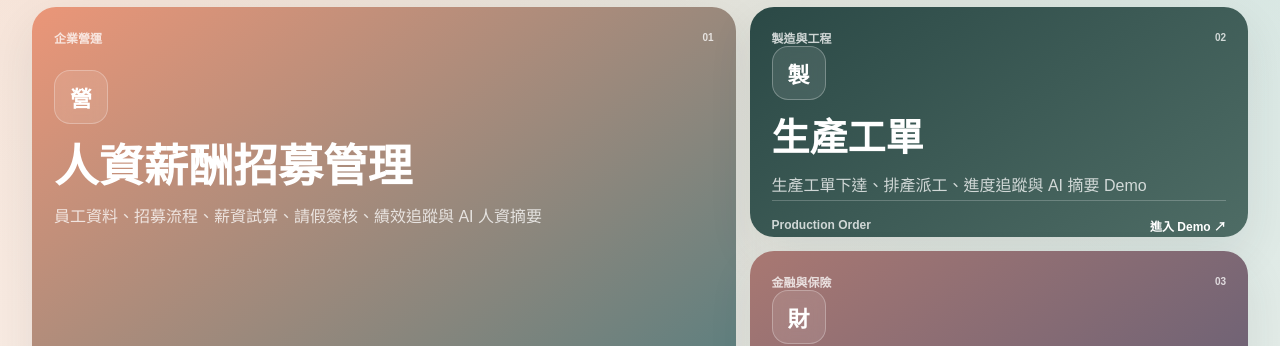
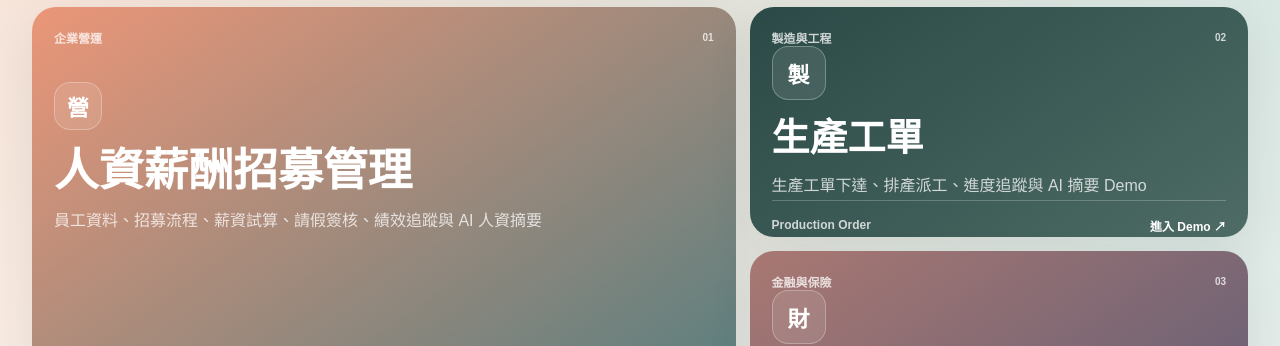
Before and after one commit to yunghua817/jvision-showcase-vercel, a Next.js app: page / in a window 1280 px wide. Shown: the part 451-797 px from the top of the page. Built offline with nearby package versions, Linux system fonts and the light colour scheme.

Commit message:
Increase featured card label spacing

```diff
--- a/src/app/globals.css
+++ b/src/app/globals.css
@@ -349,7 +349,8 @@ footer img { width: 126px; }
 .curator-piece { display: flex; min-width: 0; justify-content: space-between; flex-direction: column; overflow: hidden; border-radius: 24px; padding: 22px; color: #fff; box-shadow: 0 18px 45px rgba(49,55,53,.09); }
 .piece-1 { grid-column: span 7; grid-row: span 2; background: linear-gradient(145deg,#eb9678,#4a7c80); }
 .piece-1 { justify-content: flex-start; }
-.piece-1 .piece-content { margin-top: 24px; }
+.piece-1 .piece-content { margin-top: 36px; }
+.piece-1 .piece-symbol { width: 48px; height: 48px; margin-bottom: 16px; }
 .piece-1 .piece-footer { margin-top: auto; }
 .piece-2 { grid-column: span 5; background: linear-gradient(145deg,#2b4946,#4e6c65); }
 .piece-3 { grid-column: span 5; background: linear-gradient(145deg,#a97872,#605d76); }
```
